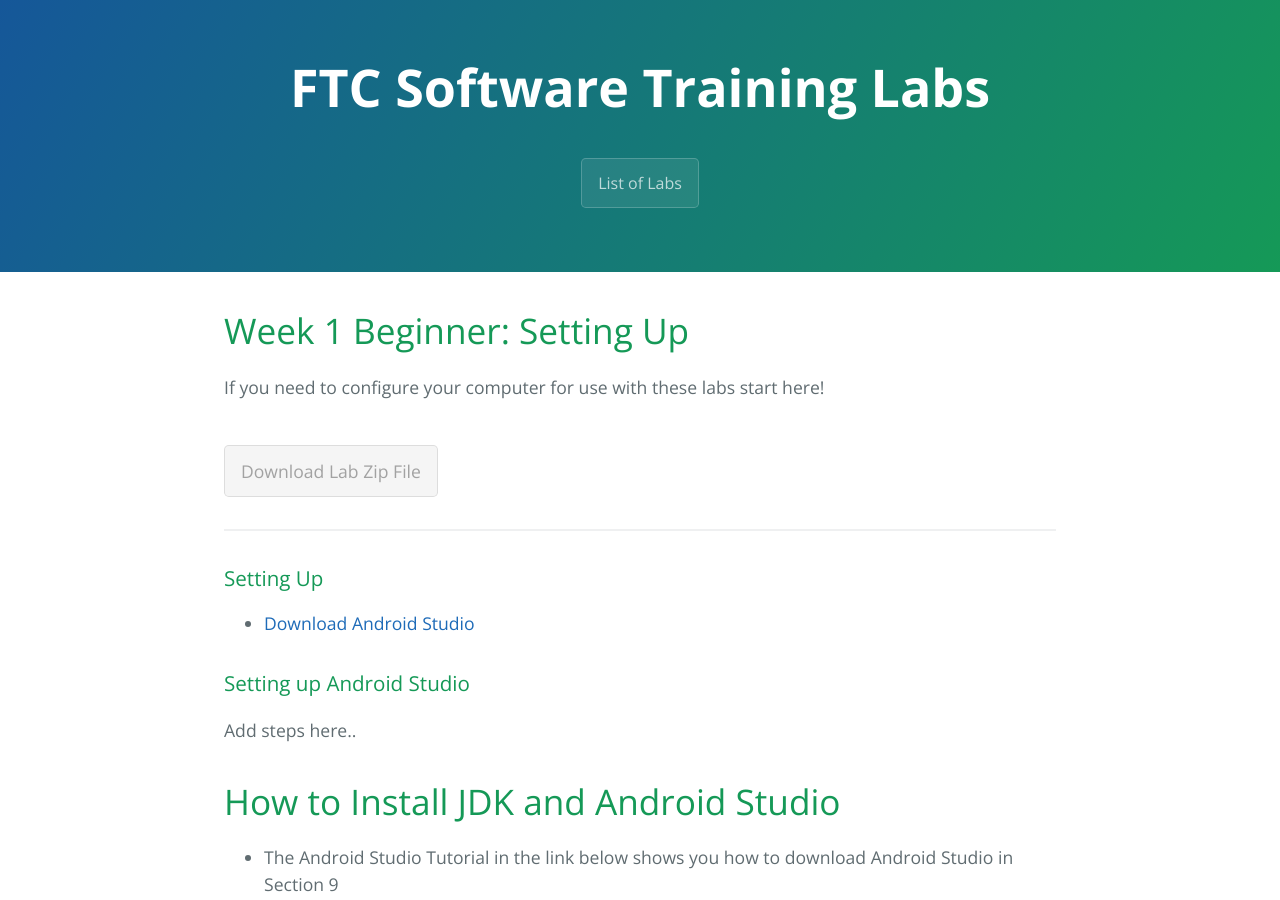
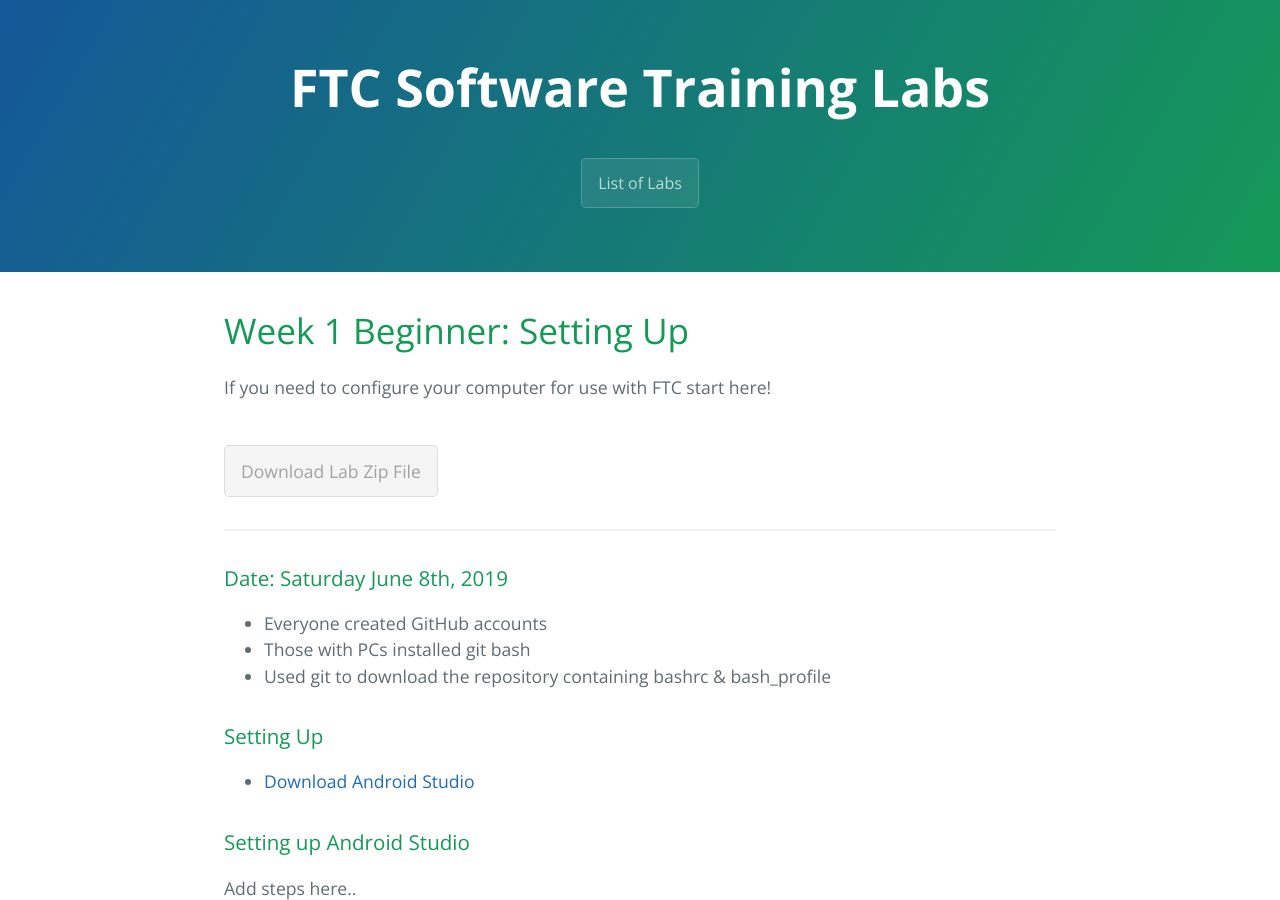
Before and after one commit to java-rnrr/getting-started, a Jekyll site: the page built from _posts/2019-06-04-bw1-setting-up.md, in a window 1280 px wide and 900 px high. Built offline with Jekyll 4.4.1, drawn with Linux system fonts in a browser that asks for light colours; the repository's description, which GitHub fills in, is left out.

Commit message:
Update 2019-06-04-bw1-setting-up.md

```diff
--- a/_posts/2019-06-04-bw1-setting-up.md
+++ b/_posts/2019-06-04-bw1-setting-up.md
@@ -1,8 +1,13 @@
 ---
 layout: post
 title: "Week 1 Beginner: Setting Up"
-description: If you need to configure your computer for use with these labs start here!
+description: If you need to configure your computer for use with FTC start here!
 ---
+
+### Date: Saturday June 8th, 2019
+* Everyone created GitHub accounts
+* Those with PCs installed git bash
+* Used git to download the repository containing bashrc & bash_profile
 
 
 ### Setting Up
```
